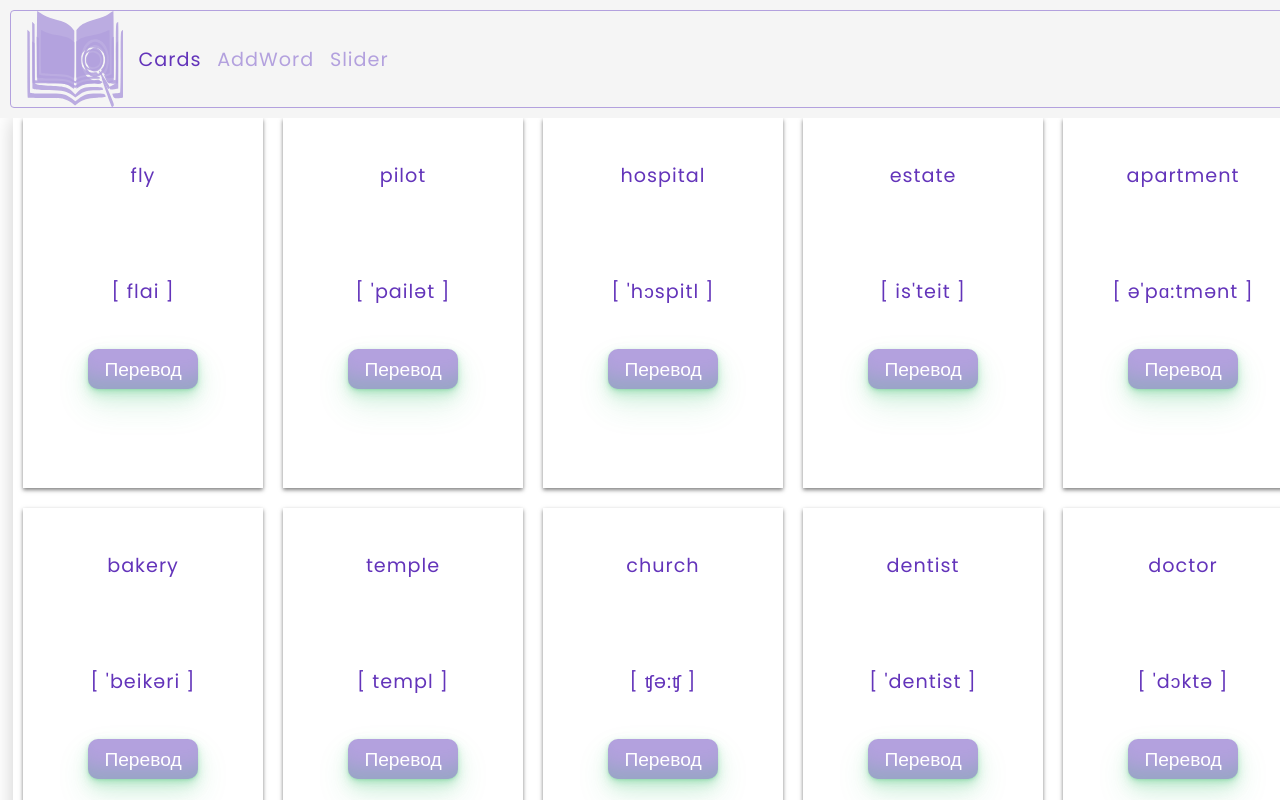
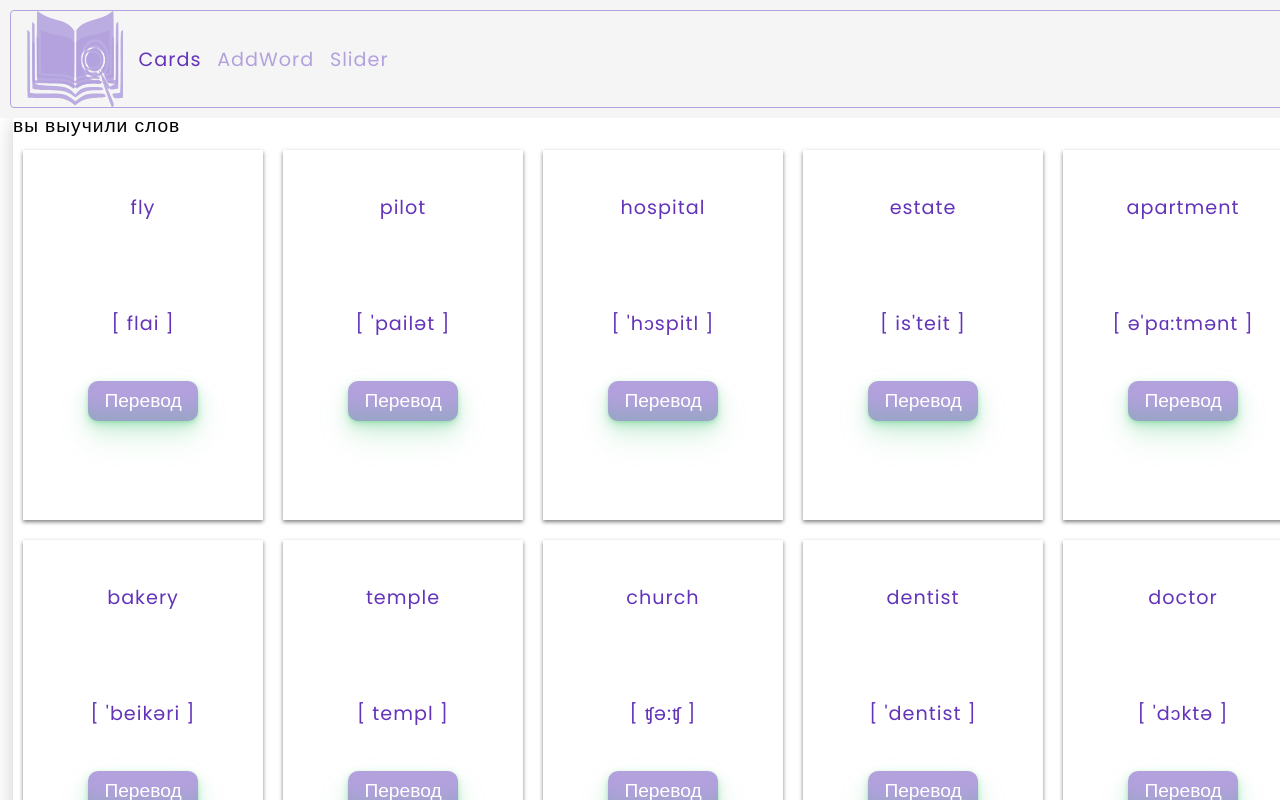
Before and after one commit to Oksanka848/LangCart, a React app in the folder langus/: page /Cards in a window 1280 px wide. Shown: the top 800 px of the page. Built offline with nearby package versions, Linux system fonts and the light colour scheme.

Commit message:
add  crds page

```diff
--- a/langus/src/components/Cards/Cards.jsx
+++ /dev/null
@@ -1,18 +0,0 @@
-import React from 'react';
-import words from '../diction.json';
-import Card from './Card';
-import style from './style.module.scss';
-export default function Cards() {
-  return (
-    <>
-      <div className={style.cardrow}>
-        {
-          words.map((word) =>
-            <Card key={word.id} en={word.en} ru={word.ru} tr={word.tr}>
-            </Card>
-          )
-        }
-      </div>
-    </>
-  )
-}
--- a/langus/src/components/Main/Main.jsx
+++ b/langus/src/components/Main/Main.jsx
@@ -1,6 +1,5 @@
 import React from 'react';
-import Cards from '../Cards/Cards';
-import { WordList, AddWordList, Slider, PageError } from '../index'
+import { WordList, AddWordList, Slider, PageError, Cards } from '../index'
 import style from './style.module.scss';
 import { Routes, Route } from "react-router-dom";
 
--- a/langus/src/components/index.js
+++ b/langus/src/components/index.js
@@ -2,4 +2,5 @@ import WordList from '../pages/WordList/WordList';
 import AddWordList from '../pages/AddWord/AddWordList';
 import Slider from '../pages/Slider/Slider';
 import PageError from '../pages/PageError/PageError';
-export {WordList, AddWordList, Slider, PageError}
+import Cards from '../pages/Cards/Cards';
+export {WordList, AddWordList, Slider, PageError, Cards}
--- a/langus/src/components/Cards/Card.jsx
+++ b/langus/src/pages/Cards/Card.jsx
@@ -1,13 +1,17 @@
-import React, { useState } from 'react';
+import React, { useState, useRef } from 'react';
 import style from './style.module.scss';
 
 
-export default function Cards(props) {
+export default function Card(props) {
   const { en, tr, ru } = props;
   const [click, setClick] = useState(props.click || false);
+
+
   const handleClick = () => {
     setClick(!click);
+
   };
+
   return (
 
     <div className={style.card}>
@@ -15,9 +19,9 @@ export default function Cards(props) {
         <div className={style.item} >{en}</div>
         <div className={style.item} >{tr}</div>
         {click ? (
-          <div className={style.item} onClick={handleClick} >{ru}</div>
+          <div className={style.item} onClick={() => handleClick()} >{ru}</div>
         ) : (
-          <button className={style.button_tr} onClick={handleClick} >Перевод</button>
+          <button className={style.button_tr} onClick={() => handleClick()} >Перевод</button>
         )}
       </div>
     </div>
--- /dev/null
+++ b/langus/src/pages/Cards/Cards.jsx
@@ -0,0 +1,27 @@
+import React, { useRef, useState, forwardRef } from 'react';
+import words from '../../components/diction.json';
+import Card from './Card';
+import style from './style.module.scss';
+export default function Cards() {
+  const [count, setCount] = useState(0);
+  function countWord () {
+    setCount(count + 1);
+  }
+
+  const ref = useRef();
+
+  return (
+    <>
+    <span >вы выучили {countWord} слов</span>
+      <div className={style.cardrow}>
+        {
+          words.map((word) =>
+            <Card key={word.id} en={word.en} ru={word.ru} tr={word.tr}
+            countWord={countWord} ref={ref}/>
+
+          )
+        }
+      </div>
+    </>
+  )
+}
--- a/langus/src/components/Cards/style.module.scss
+++ b/langus/src/pages/Cards/style.module.scss
@@ -1,5 +1,5 @@
 @import "../../style.scss";
-@import "../Words/style.module.scss";
+@import "../../components/Words/style.module.scss";
 
 .cardrow {
   display: grid;
--- a/langus/src/pages/Slider/Slides.jsx
+++ b/langus/src/pages/Slider/Slides.jsx
@@ -1,5 +1,5 @@
 import React from 'react';
-import style from '../../components/Cards/style.module.scss';
+import style from '../Cards/style.module.scss';
 
 export default function Slides({ words }) {
   const { en, tr, ru, id } = words;
--- a/langus/src/pages/Slider/style.module.scss
+++ b/langus/src/pages/Slider/style.module.scss
@@ -1,5 +1,5 @@
 @import "../../style.scss";
-@import "../../components/Cards/style.module.scss";
+@import "../Cards/style.module.scss";
 
 .container_wrap {
   height: 600px;
```
